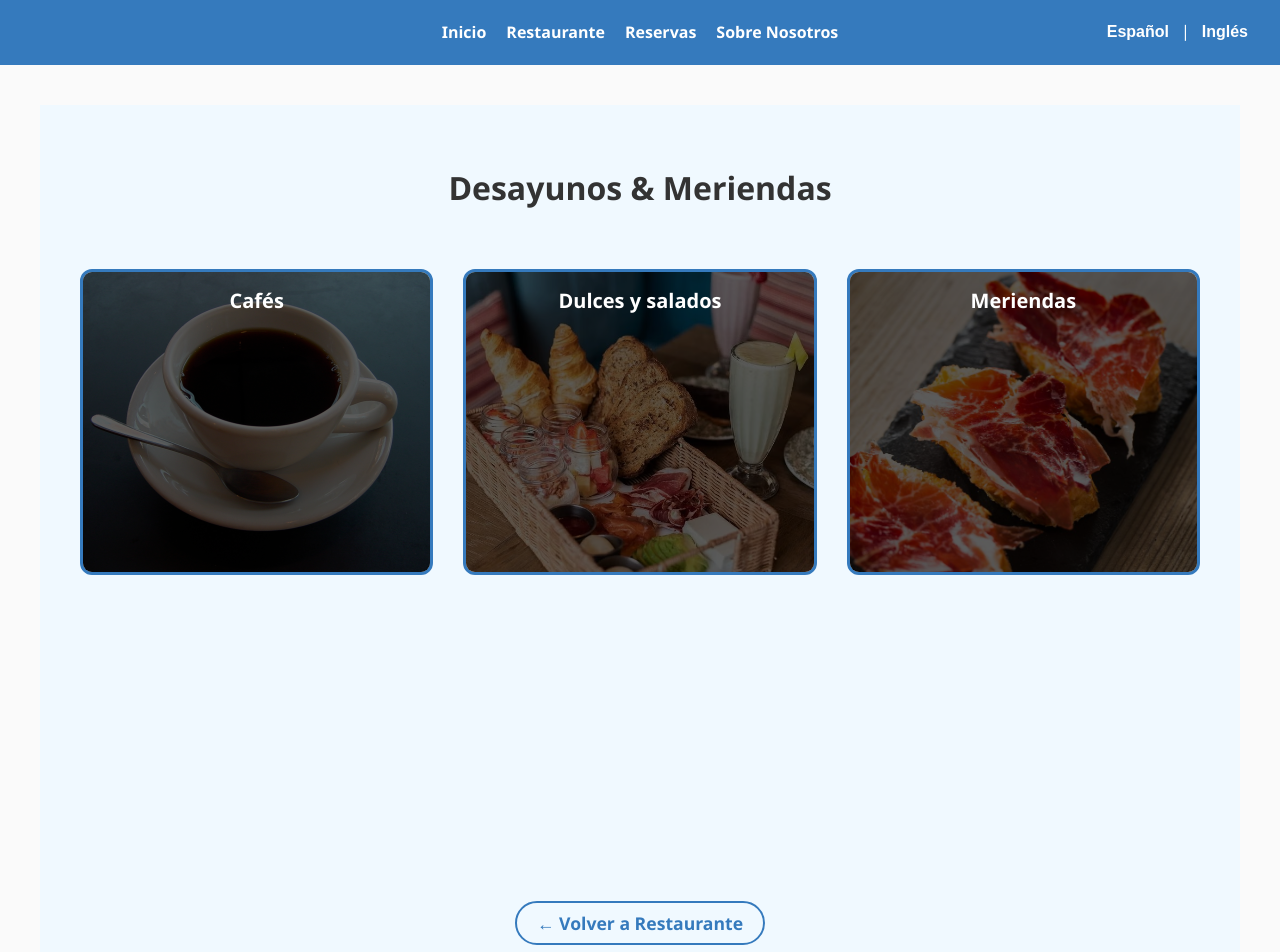
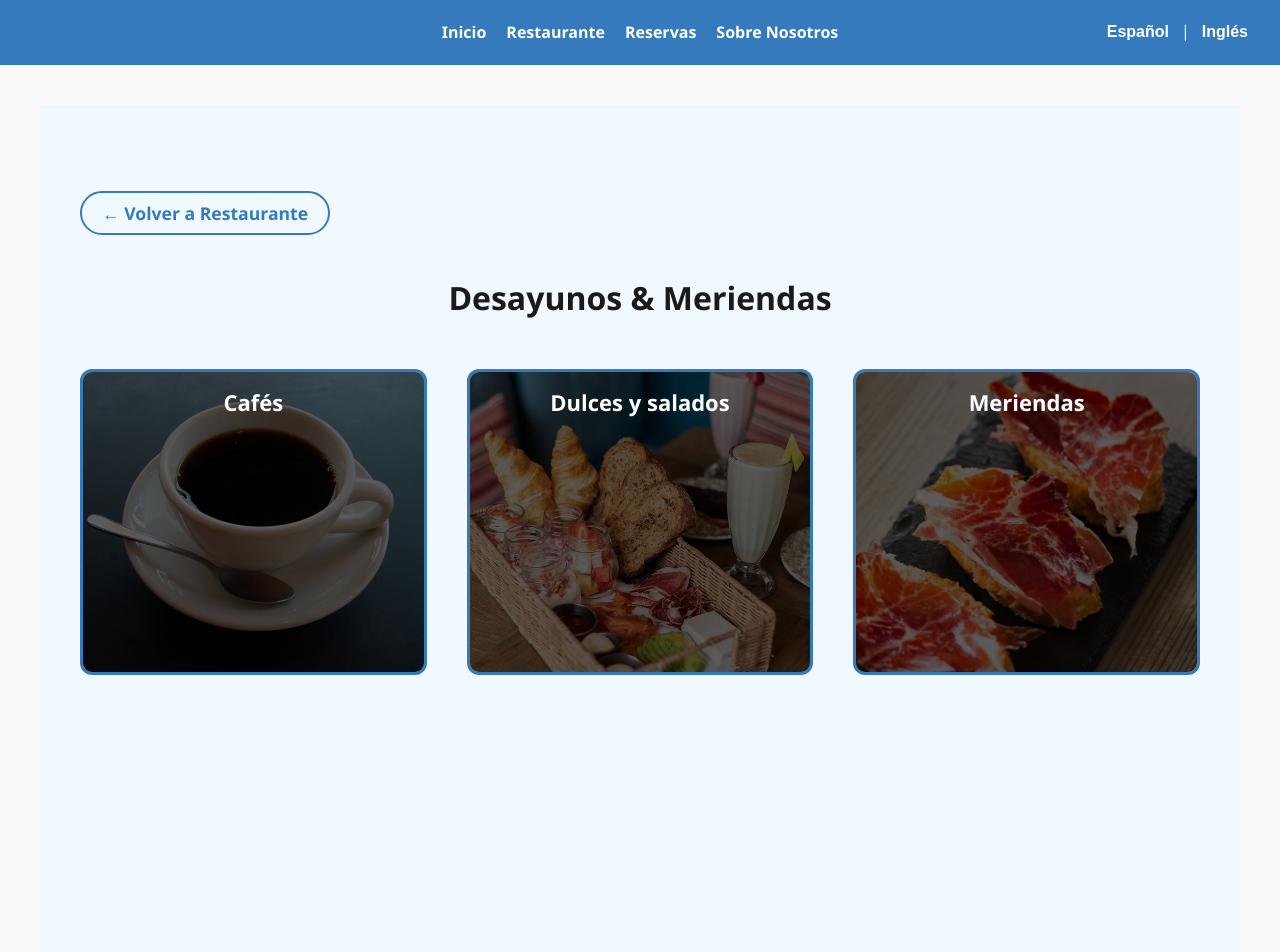
Before and after one commit to alexrotar908/antidoto_web, a React (Create React App) app: page /desayunos-meriendas in a window 1280 px wide. Shown: the top 952 px of the page. Built offline with nearby package versions, Linux system fonts and the light colour scheme.

Commit message:
Actualizo proyecto web

```diff
--- a/src/pages/desayunos/desayunos.css
+++ b/src/pages/desayunos/desayunos.css
@@ -1,20 +1,53 @@
 .desayunos-container {
   min-height: 100vh;
-  padding: 40px;
-  text-align: center;
+  padding: 40px 20px;
   background-color: #f0f9ff;
   display: flex;
   flex-direction: column;
-  justify-content: space-between;
+  align-items: center;
 }
 
+/* TÍTULO */
+.desayunos-container h1 {
+  text-align: center;
+  color: #1a1a1a;
+}
+
+/* BOTÓN VOLVER - estilo base */
+.back-button {
+  display: inline-block;
+  color: #357ABD;
+  font-weight: bold;
+  text-decoration: none;
+  font-size: 1.1rem;
+  border: 2px solid #357ABD;
+  padding: 8px 20px;
+  border-radius: 25px;
+  transition: background-color 0.3s ease;
+}
+
+.back-button:hover {
+  background-color: #357ABD;
+  color: white;
+}
+
+/* CONTENEDOR del botón arriba a la izquierda */
+.link-container {
+  width: 100%;
+  display: flex;
+  justify-content: flex-start;
+  margin-bottom: 20px;
+}
+
+/* GRID DE CARTAS */
 .desayunos-grid {
   display: grid;
   grid-template-columns: repeat(auto-fit, minmax(240px, 1fr));
   gap: 30px;
-  margin-top: 40px;
-  margin-bottom: 60px; /* margen respecto al footer */
-  flex-grow: 1;
+  width: 100%;
+  max-width: 1200px;
+  margin-top: 20px;
+  margin-bottom: 40px;
 }
 
 .desayunos-card {
@@ -23,19 +56,18 @@
   border: 3px solid #357ABD;
   border-radius: 12px;
   overflow: hidden;
-  color: white;
   text-decoration: none;
   height: 300px;
   transition: transform 0.3s, box-shadow 0.3s;
 }
+
 .desayunos-card::before {
   content: "";
   position: absolute;
   inset: 0;
-  background: rgba(0, 0, 0, 0.4); /* oscurece la imagen */
+  background: rgba(0, 0, 0, 0.4);
   z-index: 1;
 }
-
 
 .desayunos-card:hover {
   transform: scale(1.03);
@@ -58,29 +90,51 @@
   font-size: 20px;
   font-weight: bold;
   color: white;
-  z-index: 2; /* se mantiene encima del overlay */
+  z-index: 2;
 }
 
-.back-button {
-  display: inline-block;
-  margin-top: 30px;
-  color: #357ABD;
-  font-weight: bold;
-  text-decoration: none;
-  font-size: 1.1rem;
-  border: 2px solid #357ABD;
-  padding: 8px 20px;
-  border-radius: 25px;
-  transition: background-color 0.3s ease;
+/* ----------------------------- */
+/*        MEDIA QUERY MÓVIL      */
+/* ----------------------------- */
+@media (max-width: 600px) {
+  .desayunos-container {
+    padding: 20px 15px;
+    align-items: stretch;
+  }
+
+  .link-container {
+    justify-content: flex-start;
+    margin-bottom: 10px;
+  }
+
+  .back-button {
+    font-size: 1rem;
+    padding: 6px 16px;
+  }
+
+  .desayunos-content {
+    font-size: 18px;
+  }
 }
 
-.back-button:hover {
-  background-color: #357ABD;
-  color: white;
+/* ----------------------------- */
+/*      MEDIA QUERY ESCRITORIO   */
+/* ----------------------------- */
+@media (min-width: 768px) {
+  .desayunos-container {
+    padding: 40px;
+  }
+
+  .link-container {
+    margin-bottom: 20px;
+  }
+
+  .desayunos-grid {
+    margin-top: 30px;
+    gap: 40px;
+  }
+
+  .desayunos-content {
+    font-size: 22px;
+  }
 }
-
-.link-container {
-  width: 100%;
-  text-align: center;
-  margin-top: 1rem;
-}
--- a/src/pages/desayunos/desayunos.js
+++ b/src/pages/desayunos/desayunos.js
@@ -17,6 +17,13 @@ const Desayunos = () => {
 
   return (
     <div className="desayunos-container">
+
+      <div className="link-container">
+        <Link to="/restaurante" className="back-button">
+          ← {t('restaurante.volver')}
+        </Link>
+      </div>
+
       <h1>{t('desayunos.title')}</h1>
       <div className="desayunos-grid">
         {desayunosList.map((desayuno, index) => (
@@ -28,12 +35,6 @@ const Desayunos = () => {
           </Link>
         ))}
       </div>
-
-      <div className="link-container">
-        <Link to="/restaurante" className="back-button">
-          ← {t('restaurante.volver')}
-        </Link>
-      </div>
     </div>
   );
 };
```
